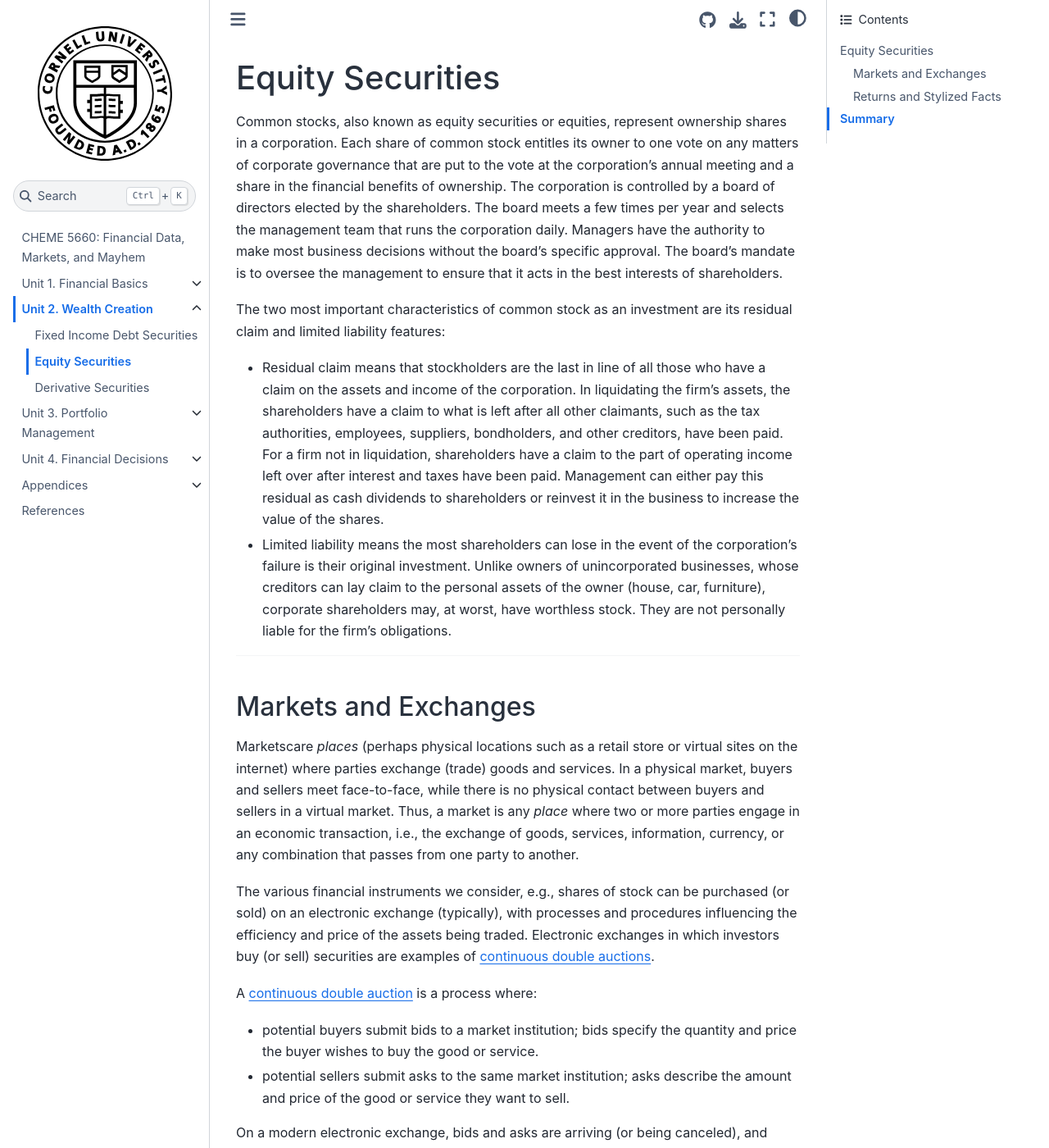
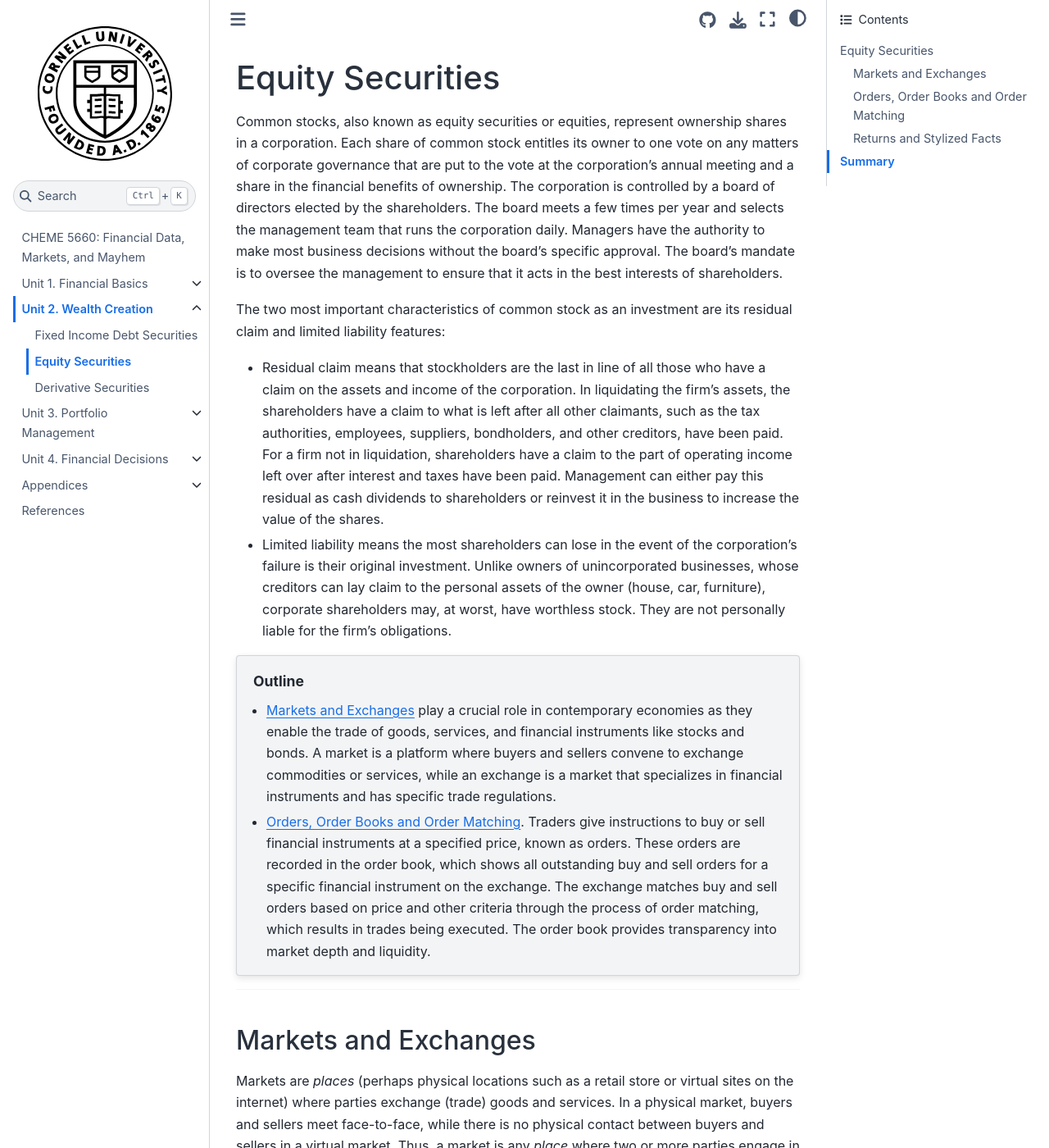
Before and after one commit to varnerlab/CHEME-5660-Markets-Mayhem-Book, a Jupyter Book: the page built from chapter-2-dir/equity.md, in a window 1280 px wide and 1400 px high. Shown: the whole window at 82% size. Built offline with Jupyter Book 1.0.4 settings and Sphinx 7.4.7 and the Sphinx Book theme 1.1.4, drawn with Linux system fonts in a browser that asks for light colours; cross-references to code outside the pages are shown as plain code; some of the changed text lies outside the part shown.

Commit message:
Working on return
changes

`````diff
--- a/_static/myfile.css
+++ b/_static/myfile.css
@@ -1,3 +1,3 @@
 h1 {
-    color: black;
+    text-emphasis-color: black;
 }
--- a/chapter-2-dir/equity.md
+++ b/chapter-2-dir/equity.md
@@ -7,50 +7,48 @@
 
 * Limited liability means the most shareholders can lose in the event of the corporation’s failure is their original investment. Unlike owners of unincorporated businesses, whose creditors can lay claim to the personal assets of the owner (house, car, furniture), corporate shareholders may, at worst, have worthless stock. They are not personally liable for the firm’s obligations.
 
+```{topic} Outline
+* {ref}`content:references:markets-exchanges` play a crucial role in contemporary economies as they enable the trade of goods, services, and financial instruments like stocks and bonds. A market is a platform where buyers and sellers convene to exchange commodities or services, while an exchange is a market that specializes in financial instruments and has specific trade regulations.
+
+* {ref}`content:orders-order-book-matching`. Traders give instructions to buy or sell financial instruments at a specified price, known as orders. These orders are recorded in the order book, which shows all outstanding buy and sell orders for a specific financial instrument on the exchange. The exchange matches buy and sell orders based on price and other criteria through the process of order matching, which results in trades being executed. The order book provides transparency into market depth and liquidity.
+
+```
+
 
 ---
 
+(content:references:markets-exchanges)=
+## Markets and Exchanges
+Markets are _places_ (perhaps physical locations such as a retail store or virtual sites on the internet) where parties exchange (trade) goods and services. In a physical market, buyers and sellers meet face-to-face, while there is no physical contact between buyers and sellers in a virtual market. Thus, a market is any _place_ where two or more parties engage in an economic transaction, i.e., the exchange of goods, services, information, currency, or any combination that passes from one party to another.
 
-## Markets and Exchanges
-Marketscare _places_ (perhaps physical locations such as a retail store or virtual sites on the internet) where parties exchange (trade) goods and services. In a physical market, buyers and sellers meet face-to-face, while there is no physical contact between buyers and sellers in a virtual market. Thus, a market is any _place_ where two or more parties engage in an economic transaction, i.e., the exchange of goods, services, information, currency, or any combination that passes from one party to another.
+The various financial instruments we consider, e.g., shares of stock can be purchased (or sold) on an electronic exchange (typically), with processes and procedures influencing the efficiency and price of the assets being traded. Electronic exchanges in which investors buy (or sell) securities are examples of [continuous double auctions](https://en.wikipedia.org/wiki/Double_auction):
 
-The various financial instruments we consider, e.g., shares of stock can be purchased (or sold) on an electronic exchange (typically), with processes and procedures influencing the efficiency and price of the assets being traded. Electronic exchanges in which investors buy (or sell) securities are examples of [continuous double auctions](https://en.wikipedia.org/wiki/Double_auction).
-
-A [continuous double auction](https://en.wikipedia.org/wiki/Double_auction) is a process where:
 * potential buyers submit bids to a market institution; bids specify the quantity and price the buyer wishes to buy the good or service.
 * potential sellers submit asks to the same market institution; asks describe the amount and price of the good or service they want to sell.
 
 On a modern electronic exchange, bids and asks are arriving (or being canceled), and deals are being made between parties (a seller sells and a buyer buys) continuously. Thus, a [double auction](https://en.wikipedia.org/wiki/Double_auction) must have tools and strategies to track orders coming into the market and match buyers and sellers, as well as methods to keep market transactions flowing.
 
-### Orders, the Order Book and Matching Systems
+(content:orders-order-book-matching)=
+## Orders, Order Books and Order Matching
 At the center of an electronic exchange are [orders](https://en.wikipedia.org/wiki/Order_(exchange)) and [order books](https://en.wikipedia.org/wiki/Order_book). An [order book](https://en.wikipedia.org/wiki/Order_book) holds a list of [orders](https://en.wikipedia.org/wiki/Order_(exchange)) for a particular security or financial instrument listed on the exchange; thus, it is a tick-by-tick record of the interest buyers and sellers have for a particular security or financial instrument on the exchange.
 
 Many types of [orders](https://en.wikipedia.org/wiki/Order_(exchange)) can be initiated by traders. However, let's consider only four basic classes of orders, a market order, a limit order, a stop order and a cancel order.
 
-#### Market orders
-A market order is a buy or sell order executed immediately, regardless of the current market prices. As long as willing sellers and buyers are present in the exchange, market orders are always executed (filled). Market orders are used when the certainty of execution is more important than the execution price. Thus, a market order is the simplest of the order types as it forgoes control over the execution price. A market order is filled at the best price available at execution. In fast-moving markets, the price paid or received may differ significantly from the price quoted when the order was entered. Further, a market order may be split across multiple participants on the other side of the transaction, resulting in different prices for some of the instruments involved in the trade.
+* __Market order__: A market order is a buy or sell order executed immediately, regardless of the current market prices. As long as willing sellers and buyers are present in the exchange, market orders are always executed (filled). Market orders are used when the certainty of execution is more important than the execution price. Thus, a market order is the simplest of the order types as it forgoes control over the execution price. A market order is filled at the best price available at execution. In fast-moving markets, the price paid or received may differ significantly from the price quoted when the order was entered. Further, a market order may be split across multiple participants on the other side of the transaction, resulting in different prices for some of the instruments involved in the trade.
 
-#### Limit orders
-A limit order is an order to buy a financial instrument at no more than a specific price or sell a security at no less than a particular price. This gives the trader control over the price at which the trade is executed. However, unlike a market order which is guaranteed to be executed (filled), a limit order may never be executed if the price conditions are not met. Thus, limit orders are used when the trader wishes to control price rather than the certainty of being filled.
+* __Limit order__: A limit order is an order to buy a financial instrument at no more than a specific price or sell a security at no less than a particular price. This gives the trader control over the price at which the trade is executed. However, unlike a market order which is guaranteed to be executed (filled), a limit order may never be executed if the price conditions are not met. Thus, limit orders are used when the trader wishes to control price rather than the certainty of being filled.
 
-#### Stop orders
-A stop order is an order to buy or sell a financial instrument once the price of that instrument reaches a specified price, the stop price.
+* __Stop order__: A stop order is an order to buy or sell a financial instrument once the price of that instrument reaches a specified price, the stop price:
 
-* A [buy-stop order](https://en.wikipedia.org/wiki/Order_(exchange)#Buy-stop_order) is entered at a stop price above the current market price. Traders use buy-stop orders to limit a loss or protect a profit on a stock they have sold short.
+    * A [buy-stop order](https://en.wikipedia.org/wiki/Order_(exchange)#Buy-stop_order) is entered at a stop price above the current market price. Traders use buy-stop orders to limit a loss or protect a profit on a stock they have sold short.
+    * A [sell-stop order](https://en.wikipedia.org/wiki/Order_(exchange)#Sell-stop_order) is entered at a stop price below the current market price. Traders use sell-stop orders to limit a loss or protect a profit on a stock they already own. For either a [buy-stop order](https://en.wikipedia.org/wiki/Order_(exchange)#Buy-stop_order) or a [sell-stop order](https://en.wikipedia.org/wiki/Order_(exchange)#Sell-stop_order), when the stop price is reached, the stop order becomes a market order. Thus, a stop trade will be executed if the stop price is reached, but not necessarily at or near the stop price, particularly in a fast-moving market, or if there is insufficient liquidity available relative to the size of the order.
+    * A [stop-limit order](https://en.wikipedia.org/wiki/Order_(exchange)#Stop-limit_order) is an order to buy or sell a stock that combines features of a stop order and a limit order. Once the stop price is reached, a stop-limit order becomes a limit order executed at a specified price (or better). As with all limit orders, a stop-limit order doesn't get filled if the security's price never reaches the specified limit price.
 
-* A [sell-stop order](https://en.wikipedia.org/wiki/Order_(exchange)#Sell-stop_order) is entered at a stop price below the current market price. Traders use sell-stop orders to limit a loss or protect a profit on a stock they already own. For either a [buy-stop order](https://en.wikipedia.org/wiki/Order_(exchange)#Buy-stop_order) or a [sell-stop order](https://en.wikipedia.org/wiki/Order_(exchange)#Sell-stop_order), when the stop price is reached, the stop order becomes a market order. Thus, a stop trade will be executed if the stop price is reached, but not necessarily at or near the stop price, particularly in a fast-moving market, or if there is insufficient liquidity available relative to the size of the order.
-
-* A [stop-limit order](https://en.wikipedia.org/wiki/Order_(exchange)#Stop-limit_order) is an order to buy or sell a stock that combines features of a stop order and a limit order. Once the stop price is reached, a stop-limit order becomes a limit order executed at a specified price (or better). As with all limit orders, a stop-limit order doesn't get filled if the security's price never reaches the specified limit price.
-
-#### Cancel orders
-Finally, a cancel order allows an investor to remove a current order from the exchange. If an order
+* __Cancel order__: A cancel order allows an investor to remove a current order from the exchange. If an order
 has not already executed, it can be cancelled at any time. Moreover, if a limit order has not executed by the end of the trading day (or some specified time period) it is automatically cancelled.
 
 ### Order Books and Matching Algorithms
-An [order book](https://en.wikipedia.org/wiki/Order_book) holds a list of [orders](https://en.wikipedia.org/wiki/Order_(exchange)) for a particular security or financial instrument listed on the exchange. Order book data gives insight into the direction of price movement and the market sentiment of an asset. For example, if the number of sell orders is much larger than the number of buy orders, you expect a price decrease (negative sentiment).
-
-Order book data is available for viewing and electronically, for equity and derivative securities. For example, the [Chicago Board Options Exchange (CBOE)](https://www.cboe.com) has a free order-book viewer  ({numref}`example-cboe-order-book-data`).
-
+A list of all the [buy and sell orders](https://en.wikipedia.org/wiki/Order_(exchange)) for a specific security or financial instrument listed on an exchange is called an [order book](https://en.wikipedia.org/wiki/Order_book). This information is useful in determining the direction of price movement and the market sentiment of an asset. If there are more sell orders than buy orders, it indicates negative sentiment and predicts a price decrease. This data is available for viewing electronically for equity and derivative securities, and the [Chicago Board Options Exchange (CBOE)](https://www.cboe.com) offers a free order-book viewer ({numref}`example-cboe-order-book-data`).
 
 ```{figure} ./figs/Fig-CBOE-OrderBook-QQQ-9-8-22.png
 ---
@@ -82,7 +81,7 @@
 ````
 
 (content:references:pro-rata-algo)=
-##### Pro-Rata matching algorithm
+#### Pro-Rata matching algorithm
 A system using the Pro-Rata algorithm also gives priority to the highest-priced buy order. However, buy orders with the same highest price are matched in proportion to each order size.
 
 ````{prf:example} Pro-Rata mathching
@@ -91,19 +90,17 @@
 The Pro-Rata algorithm will match 225 shares to the 300-share buy order and 75 shares to the 100-share buy order. Hence, both buy orders are partially filled. Here, the Pro-Rata algorithm fills 75% of both buy orders.
 ````
 
-### Order Routing and Market Makers
+<!-- ### Order Routing and Market Makers
 In a classical face-to-face auction, the identity of the buyer and seller, or at least their representatives, is typically known. However, determining who the buyers and sellers are on an electronic exchange is impossible; you will (likely) never _know_ your counterparty. Instead,
-[Core](https://www.investopedia.com/terms/c/coreliquidityprovider.asp) and [supplemental liquidity providers](https://www.investopedia.com/terms/s/supplemental-liquidity-provider.asp), also called market makers, facilitate securities trading by providing a pool of shares, (which they own), so that buyers and sellers trade without having to locate and deal with each other individually.
+[Core](https://www.investopedia.com/terms/c/coreliquidityprovider.asp) and [supplemental liquidity providers](https://www.investopedia.com/terms/s/supplemental-liquidity-provider.asp), also called market makers, facilitate securities trading by providing a pool of shares, (which they own), so that buyers and sellers trade without having to locate and deal with each other individually.  -->
 
 ## Returns and Stylized Facts
-A return refers to the increase or decrease in the price of a stock over a specific period. Studying returns is crucial for understanding the performance of financial assets such as stocks, bonds, and commodities.
-
-Returns can be defined as the Logarithmic return ({prf:ref}`defn-log-return-1`):
+A return refers to the increase or decrease in the price of an asset, e.g., shares of a stock over a specific time period period, e.g., minutes, days, weeks or even years. Studying returns is crucial for understanding the performance of financial assets such as stocks, bonds, and commodities ({prf:ref}`defn-log-return-1`):
 
 ````{prf:definition} Logarithmic return
 :label: defn-log-return-1
 
-Let the price of asset $i$ at any time $j$ be gievm by $P_{ij}>0$. Then the logarithmic return
+Let the price of asset $i$ at time $j$ be gievm by $P_{ij}>0$. Then the logarithmic return
 on asset $i$ over time horizon $j\rightarrow{k},j\neq{k}$ is defined as:
 
 ```{math}
@@ -114,7 +111,7 @@
 
 ````
 
-or the fractional return ({prf:ref}`defn-percentage-return-1`):
+Returns can also be described as the fractional change in price ({prf:ref}`defn-percentage-return-1`):
 
 ````{prf:definition} Fractional return
 :label: defn-percentage-return-1
@@ -129,6 +126,11 @@
 where $r_{i,j\rightarrow{k}}$ denotes the fractional return of asset $i$ over time horizon $j\rightarrow{k},i\neq{k}$.
 
 ````
+
+Often asset prices, e.g., the share price of a stock, are random variables. Thus, returns computed from these prices are also random. For example, the time-series for the daily rerturn of the share price of [Advanced Micro Devices](https://en.wikipedia.org/wiki/AMD) for the last two years is shown in (XXX)
+
+
+
 
 ### Stylized facts
 Stylized facts are empirical statistical properties of return time series {cite}`Cont-QuantFinance-2001`. By examining returns and stylized facts, analysts and investors gain insights into market behavior, risk, and investment opportunities. While several stylized facts have been developed, let's consider four important examples:
`````
Also changed, not shown: other parts of chapter-2-dir/equity.md (+6 -5 lines).
